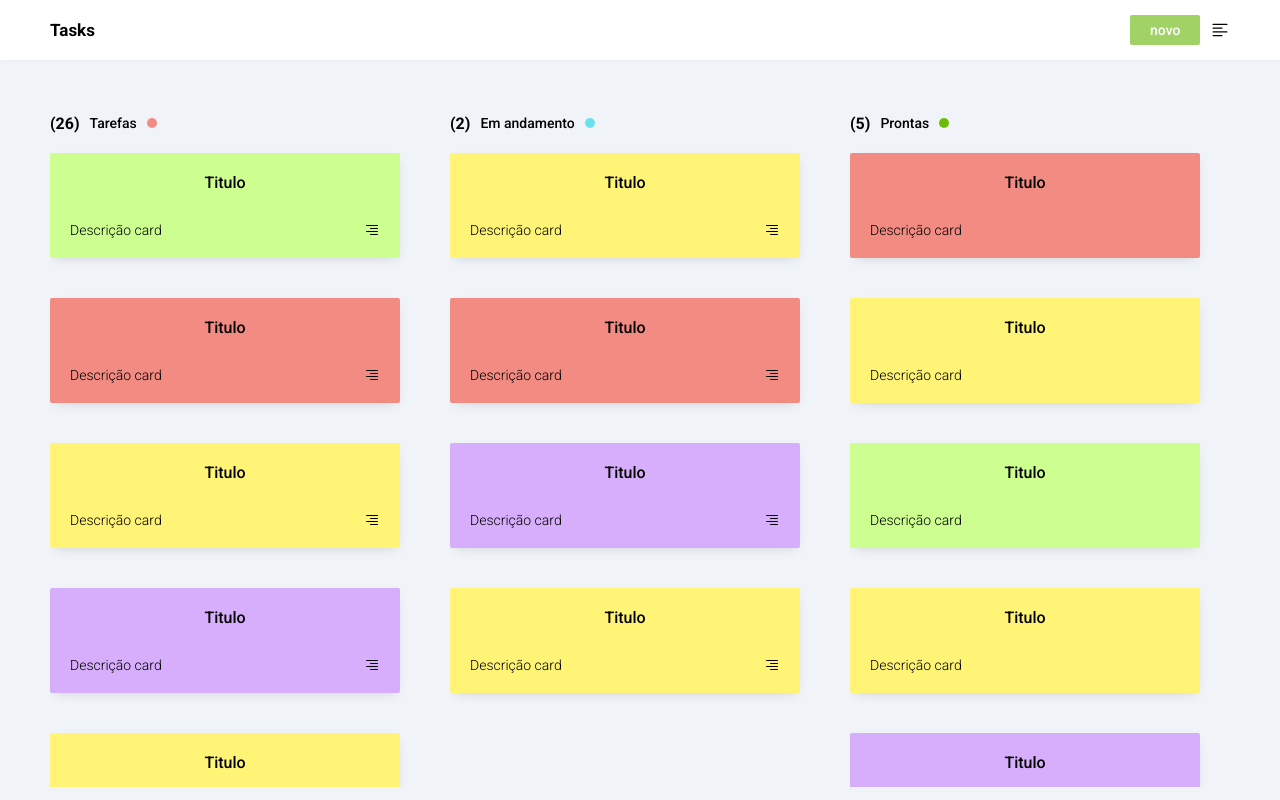
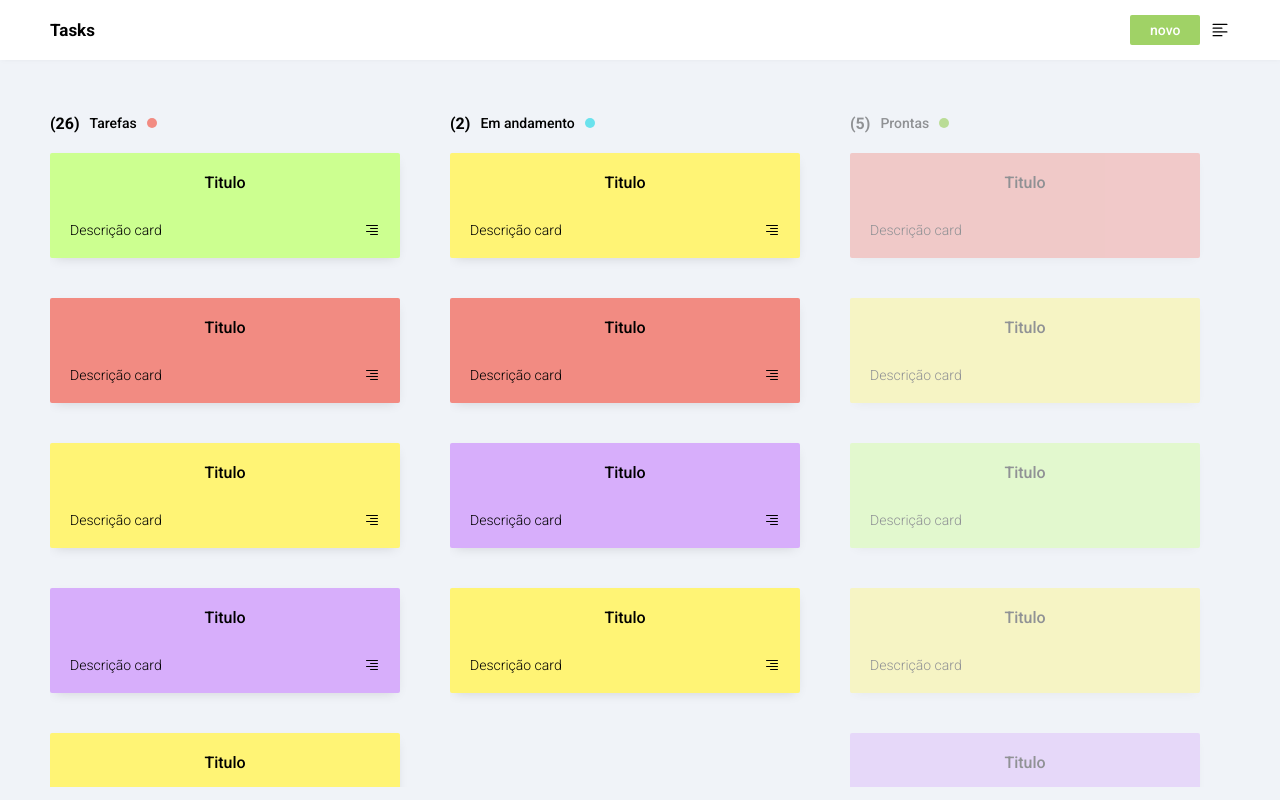
Before and after one commit to heliogsantos/Tasks, a React (Create React App) app: page / in a window 1280 px wide. Built offline with nearby package versions, Linux system fonts and the light colour scheme.

Commit message:
adicionei class e removi icone

```diff
--- a/src/components/Done/index.js
+++ b/src/components/Done/index.js
@@ -12,7 +12,7 @@ const Done = props => {
   const filter = context.openModal ? context.FilterBlur : false
 
   return (
-    <div className="list" style={{filter}}>
+    <div className="list list-done" style={{filter}}>
       <HeaderLabelTitle sizeTask={5} title={props.title} labelColor={props.labelColor} />
       <Card progress={100} labelColor="#f28b82" done={true}/>
       <Card progress={100} labelColor="#fff475" done={true}/>
```
